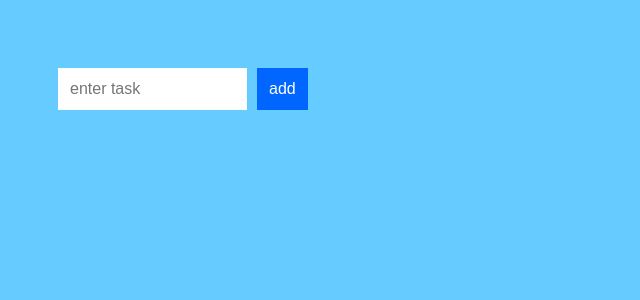
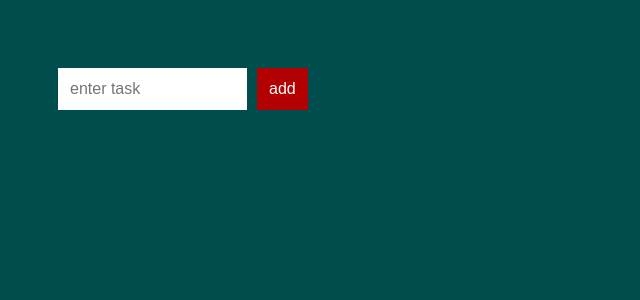
Before and after one commit to 2021-IBM-Accelerate-SW-Track/lab-1-team-06, a React (Create React App) app: page / in a window 1280 px wide. Shown: the top 300 px of the page, without its empty margins (0-640 px from the left). Built offline with nearby package versions, Linux system fonts and the light colour scheme.

Commit message:
Update
Colors

```diff
--- a/src/TodoList.css
+++ b/src/TodoList.css
@@ -10,14 +10,14 @@
     font-size: 16px;
     margin: 10px;
     margin-right: 0px;
-    background-color: #0066FF;
+    background-color: #b30000;
     color: #FFF;
-    border: 2px solid #0066FF;
+    border: 2px solid #b30000;
 }
 
 .todoListMain .header button:hover {
-    background-color: #003399;
-    border: 2px solid #003399;
+    background-color:  #e60000;
+    border: 2px solid  #e60000;
     cursor: pointer;
 }
 
@@ -33,7 +33,7 @@
 
 .todoListMain .theList li {
     color: #333;
-    background-color:  rgba(255, 255, 2555, .5);
+    background-color:  #ccccb3;
     padding: 15px;
     margin-bottom: 15px;
     border-radius: 5px;
@@ -42,6 +42,6 @@
 }
 
 .todoListMain .theList li:hover {
-    background-color: pink;
+    background-color: #ebebe0;
     cursor: pointer;
 }
--- a/src/TodoList.js
+++ b/src/TodoList.js
@@ -1,6 +1,7 @@
 import React, { Component } from "react";
 import TodoItems from "./TodoItems"
 import "./TodoList.css";
+
 
 class TodoList extends Component {
     constructor (props) {
@@ -58,9 +59,9 @@ class TodoList extends Component {
                 <div className="header">
                     <form onSubmit={this.addItem}>
                         <input ref={ (a) => this._inputElement = a }
-                        placeholder="enter task">
+                        placeholder="enter task" data-testid="new-item-input">
                         </input>
-                        <button type="submit">add</button>
+                        <button type="submit" data-testid="new-item-button">add</button>
                     </form>
                 </div>
                 <TodoItems entries={this.state.items}
--- a/src/index.css
+++ b/src/index.css
@@ -1,6 +1,6 @@
 body {
     padding: 50px;
-    background-color: #66CCFF;
+    background-color: #004d4d;
     font-family: sans-serif;
 }
 
```
